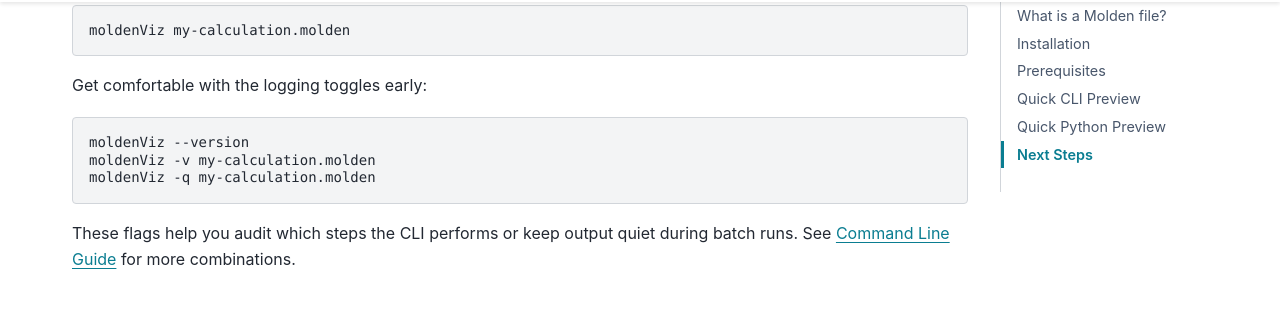
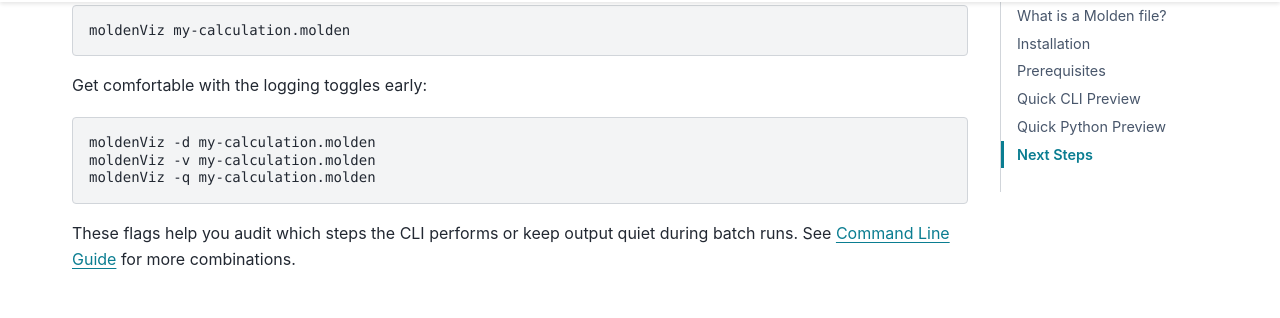
Before and after one commit to Faria22/moldenViz, a Sphinx documentation site: the page built from docs/source/getting-started.rst, in a window 1280 px wide and 900 px high, scrolled down 1333 px. Shown: the part 126-444 px from the top of the window. Built offline with Sphinx 7.4.7 and the PyData theme 0.15.4, drawn with Linux system fonts in a browser that asks for light colours.

Commit message:
Change command example for moldenViz
Updated example command in getting-started.rst to use the '-d' flag.

```diff
--- a/docs/source/getting-started.rst
+++ b/docs/source/getting-started.rst
@@ -64,7 +64,7 @@ Get comfortable with the logging toggles early:
 
 .. code-block:: bash
 
-   moldenViz --version
+   moldenViz -d my-calculation.molden
    moldenViz -v my-calculation.molden
    moldenViz -q my-calculation.molden
 
```
